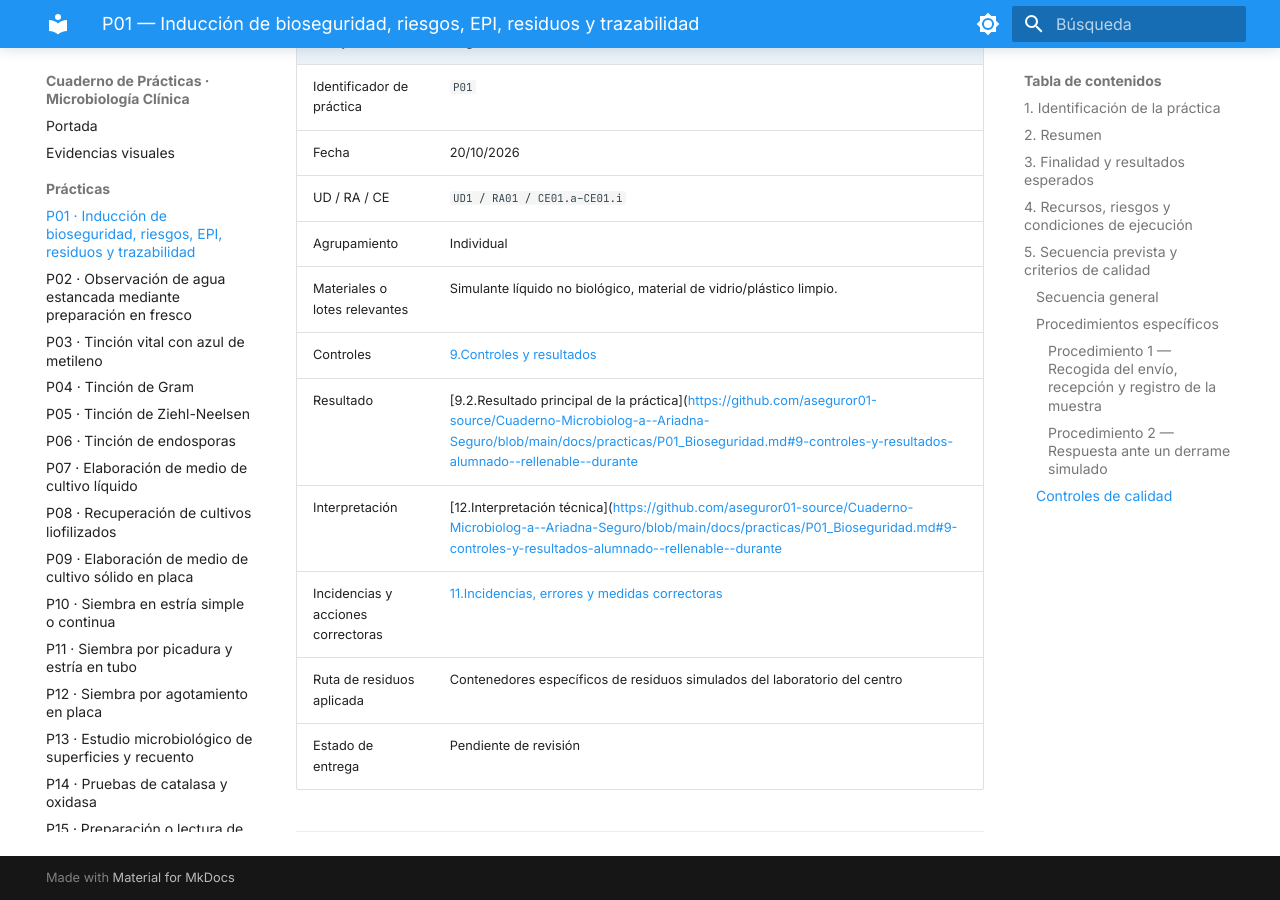
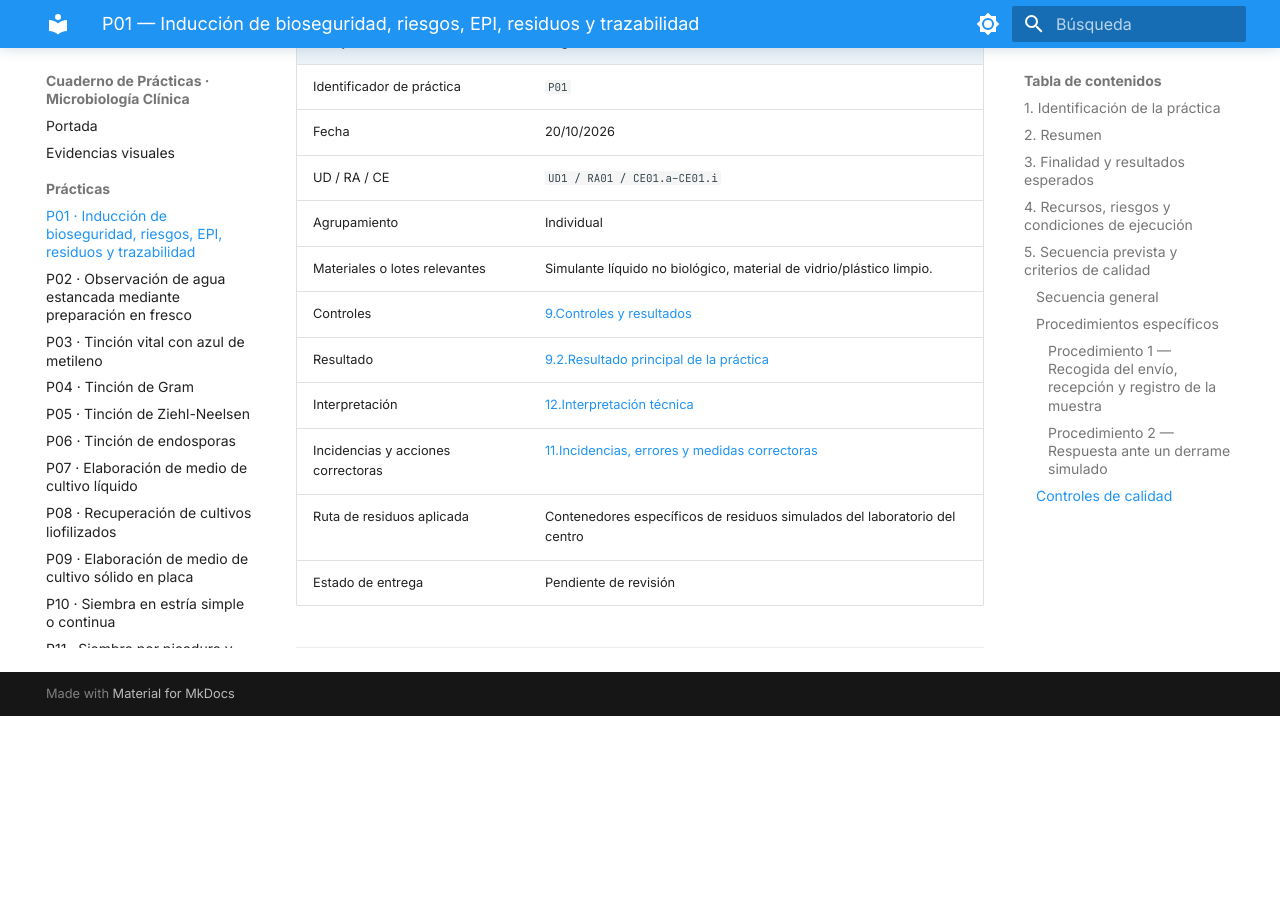
Before and after one commit to aseguror01-source/Cuaderno-Microbiolog-a--Ariadna-Seguro, an MkDocs documentation site: the page built from docs/practicas/P01_Bioseguridad.md, in a window 1280 px wide and 900 px high, scrolled down 17308 px. Built offline with MkDocs 1.6.1 and Material for MkDocs 9.7.7, drawn with Linux system fonts in a browser that asks for light colours; after the commit the page ends 18024 px from its top, so only the background shows below that; part of the change alters nothing that is shown.

Commit message:
Update P01_Bioseguridad.md

```diff
--- a/docs/practicas/P01_Bioseguridad.md
+++ b/docs/practicas/P01_Bioseguridad.md
@@ -264,8 +264,8 @@ Responde de forma razonada a las cuatro preguntas. Relaciona cada respuesta con
 | Agrupamiento | Individual |
 | Materiales o lotes relevantes | Simulante líquido no biológico, material de vidrio/plástico limpio. |
 | Controles | [9.Controles y resultados](https://github.com/aseguror01-source/Cuaderno-Microbiolog-a--Ariadna-Seguro/blob/main/docs/practicas/P01_Bioseguridad.md#9-controles-y-resultados-alumnado--rellenable--durante) |
-| Resultado | [9.2.Resultado principal de la práctica]([https://github.com/aseguror01-source/Cuaderno-Microbiolog-a--Ariadna-Seguro/blob/main/docs/practicas/P01_Bioseguridad.md#9-controles-y-resultados-alumnado--rellenable--durante](https://github.com/aseguror01-source/Cuaderno-Microbiolog-a--Ariadna-Seguro/blob/main/docs/practicas/P01_Bioseguridad.md#92-resultado-principal-de-la-pr%C3%A1ctica) |
-| Interpretación | [12.Interpretación técnica]([https://github.com/aseguror01-source/Cuaderno-Microbiolog-a--Ariadna-Seguro/blob/main/docs/practicas/P01_Bioseguridad.md#9-controles-y-resultados-alumnado--rellenable--durante](https://github.com/aseguror01-source/Cuaderno-Microbiolog-a--Ariadna-Seguro/blob/main/docs/practicas/P01_Bioseguridad.md#12-interpretaci%C3%B3n-t%C3%A9cnica-alumnado--rellenable--despu%C3%A9s) |
+| Resultado | [9.2.Resultado principal de la práctica](https://github.com/aseguror01-source/Cuaderno-Microbiolog-a--Ariadna-Seguro/blob/main/docs/practicas/P01_Bioseguridad.md#92-resultado-principal-de-la-pr%C3%A1ctica) |
+| Interpretación | [12.Interpretación técnica](https://github.com/aseguror01-source/Cuaderno-Microbiolog-a--Ariadna-Seguro/blob/main/docs/practicas/P01_Bioseguridad.md#12-interpretaci%C3%B3n-t%C3%A9cnica-alumnado--rellenable--despu%C3%A9s) |
 | Incidencias y acciones correctoras | [11.Incidencias, errores y medidas correctoras](https://github.com/aseguror01-source/Cuaderno-Microbiolog-a--Ariadna-Seguro/blob/main/docs/practicas/P01_Bioseguridad.md#11-incidencias-errores-y-medidas-correctoras-alumnado--rellenable--durante) |
 | Ruta de residuos aplicada | Contenedores específicos de residuos simulados del laboratorio del centro |
 | Estado de entrega | Pendiente de revisión |
```
